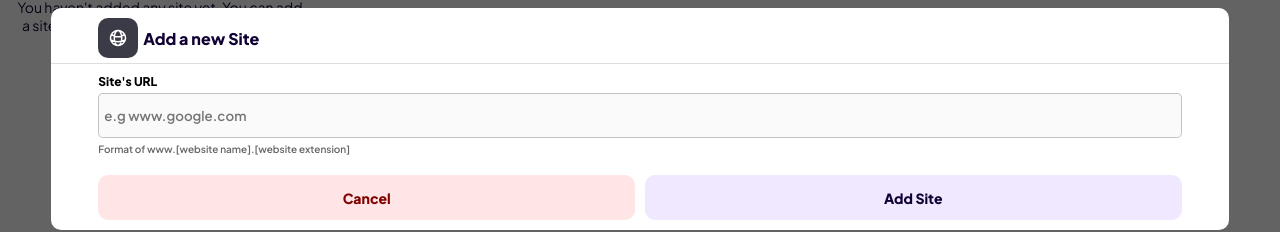
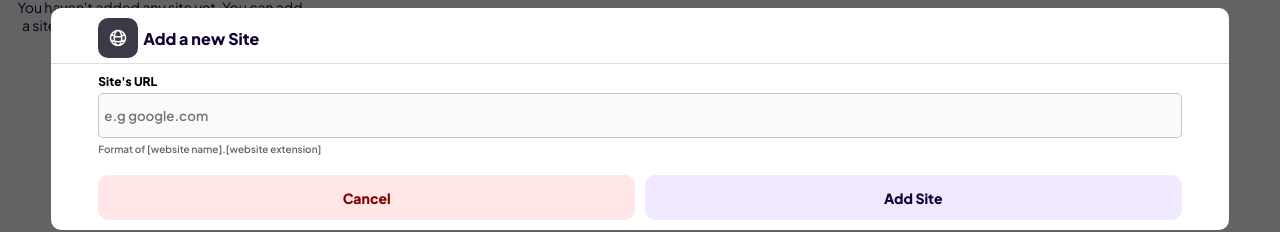
Before and after one commit to Daviddix/_blank---Open-Every-Link-in-a-New-Tab, a React (Vite) app: page / in a window 1280 px wide. Both pictures are taken after a click on the button "Add New Site". Shown: the part 281-513 px from the top of the page. Built offline with nearby package versions, Linux system fonts and the light colour scheme.

Commit message:
UX changes to URL's format

```diff
--- a/src/Pages/Home/Components/AddSiteModal/AddSiteModal.tsx
+++ b/src/Pages/Home/Components/AddSiteModal/AddSiteModal.tsx
@@ -19,7 +19,7 @@ function AddSiteModal({setAllAddedSites, setShowAddToSiteModal} : propTypes) {
   async function addNewSite(siteName : string, e : FormEvent<HTMLFormElement>){
     e.preventDefault()
 
-    const regex = /^www\.[a-zA-Z0-9-]+\.[a-zA-Z]{2,}$/
+    const regex = /^[a-zA-Z0-9-]+\.[a-zA-Z]{2,}(?:\.[a-zA-Z]{2,})*$/
 
     const input = siteName
 
@@ -84,9 +84,9 @@ function AddSiteModal({setAllAddedSites, setShowAddToSiteModal} : propTypes) {
                 value={siteNameBeingTyped}
                 type="text"
                 id='URL'
-                placeholder='e.g www.google.com' />
+                placeholder='e.g google.com' />
 
-                <small className={inputIsInvalid? "error" : ""}>Format of www.[website name].[website extension]</small>
+                <small className={inputIsInvalid? "error" : ""}>Format of [website name].[website extension]</small>
 
                 <div className="buttons">
                   <button
--- a/src/Pages/Home/Components/EditSiteModal/EditSiteModal.tsx
+++ b/src/Pages/Home/Components/EditSiteModal/EditSiteModal.tsx
@@ -39,7 +39,7 @@ function EditSiteModal({valuesToEdit, setShowEditModal, setValuesToEdit, allAdde
   async function updateParticularSite(newSiteName : string, oldSiteId : number, e: FormEvent<HTMLFormElement>) {
     e.preventDefault()
 
-    const regex = /^www\.[a-zA-Z0-9-]+\.[a-zA-Z]{2,}$/
+    const regex = /^[a-zA-Z0-9-]+\.[a-zA-Z]{2,}(?:\.[a-zA-Z]{2,})*$/
 
     const input = newSiteName
 
@@ -99,9 +99,9 @@ function EditSiteModal({valuesToEdit, setShowEditModal, setValuesToEdit, allAdde
                 value={newName}
                 type="text"
                 id='URL'
-                placeholder='e.g www.google.com' />
+                placeholder='e.g google.com' />
 
-                <small className={inputIsInvalid? "error" : ""}>Format of www.[website name].[website extension]</small>
+                <small className={inputIsInvalid? "error" : ""}>Format of [website name].[website extension]</small>
 
                 <div className="buttons">
                     <button
--- a/src/Pages/Home/Home.tsx
+++ b/src/Pages/Home/Home.tsx
@@ -2,7 +2,6 @@ import "./Home.css"
 import Header from "./Components/Header/Header"
 import AllSitesToggle from "./Components/AllSitesToggle/AllSitesToggle"
 import EmptySites from "./Components/EmptySites/EmptySites"
-import SingleSite from "./Components/SingleSite/SingleSite"
 import AddedSitesContainer from "./Components/AddedSitesContainer/AddedSitesContainer"
 import AddSiteModal from "./Components/AddSiteModal/AddSiteModal"
 import EditSiteModal from "./Components/EditSiteModal/EditSiteModal"
```
Also changed, not shown: src/Scripts/Background.ts (+7 -2 lines).
